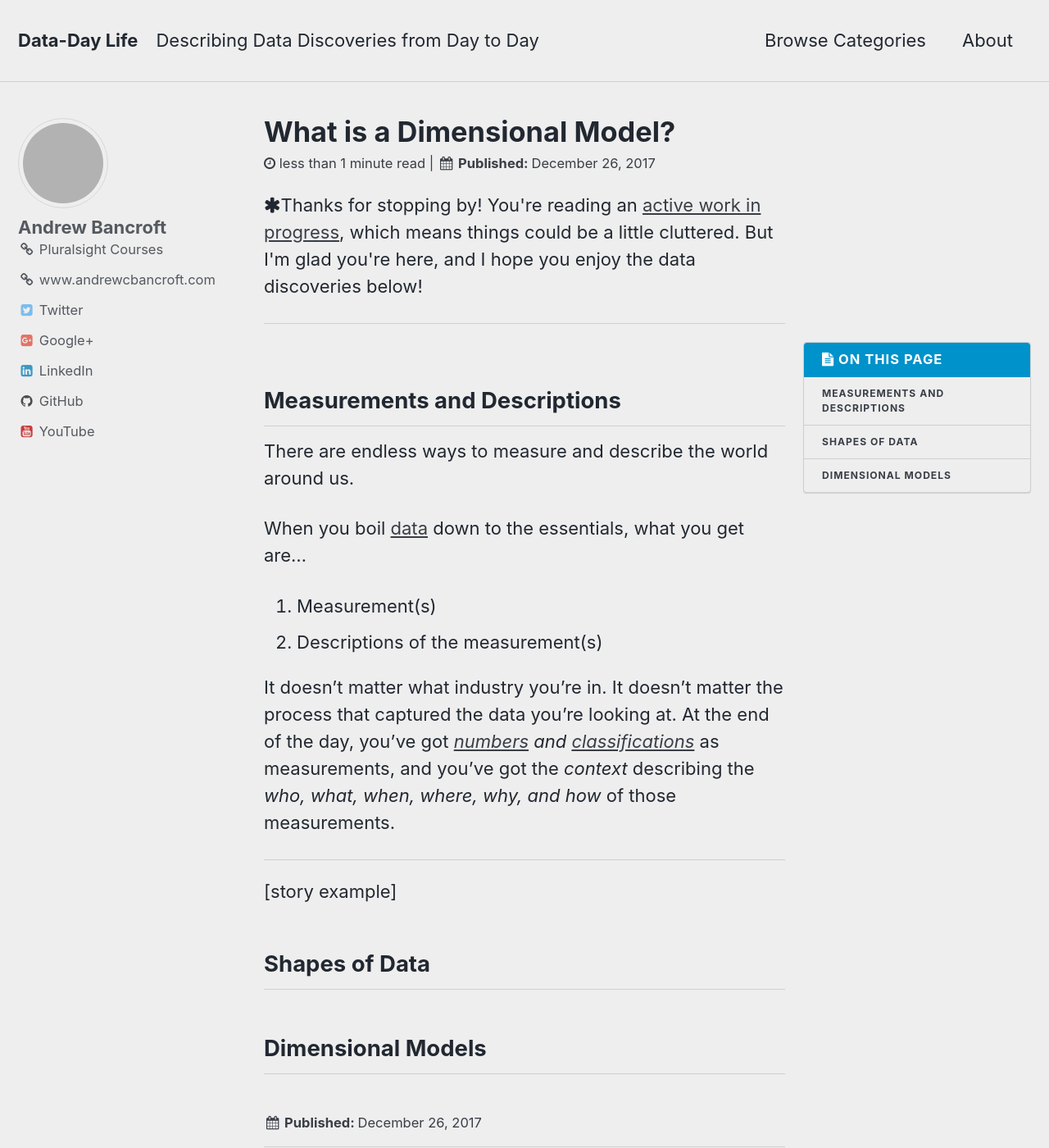
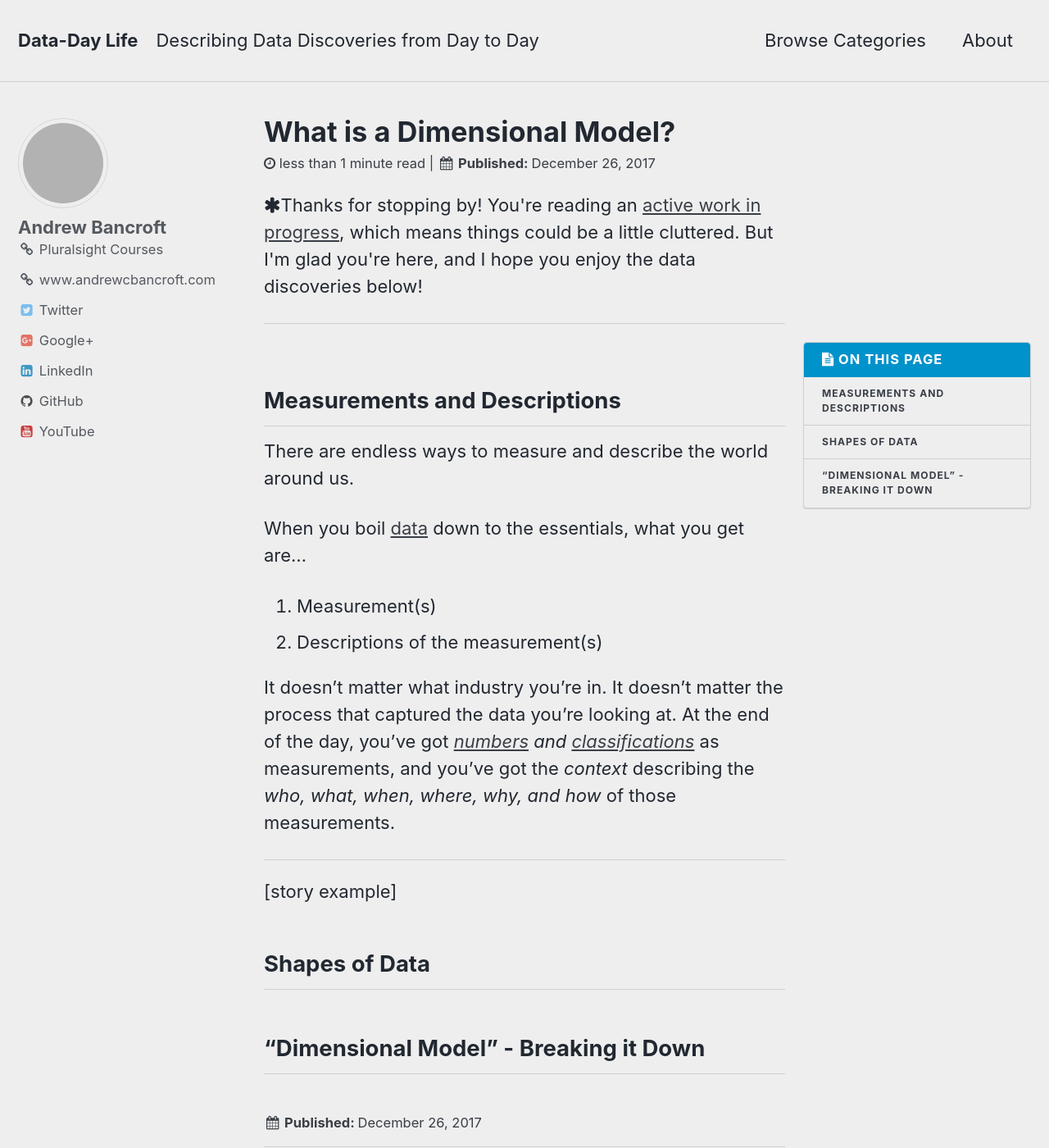
Before and after one commit to andrewcbancroft/datadaylife-blog, a Jekyll site: the page built from _posts/2017-12-26-what-is-a-dimensional-model.md, in a window 1280 px wide and 1400 px high. Shown: the whole window at 82% size. Built offline with Jekyll 4.4.1, drawn with Linux system fonts in a browser that asks for light colours; comment, search, counter and statistics services are not loaded; grey boxes are pictures that could not be loaded.

Commit message:
Update 2017-12-26-what-is-a-dimensional-model.md

```diff
--- a/_posts/2017-12-26-what-is-a-dimensional-model.md
+++ b/_posts/2017-12-26-what-is-a-dimensional-model.md
@@ -20,4 +20,4 @@ It doesn't matter what industry you're in. It doesn't matter the process that ca
 
 ## Shapes of Data
 
-## Dimensional Models
+## "Dimensional Model" - Breaking it Down
```
